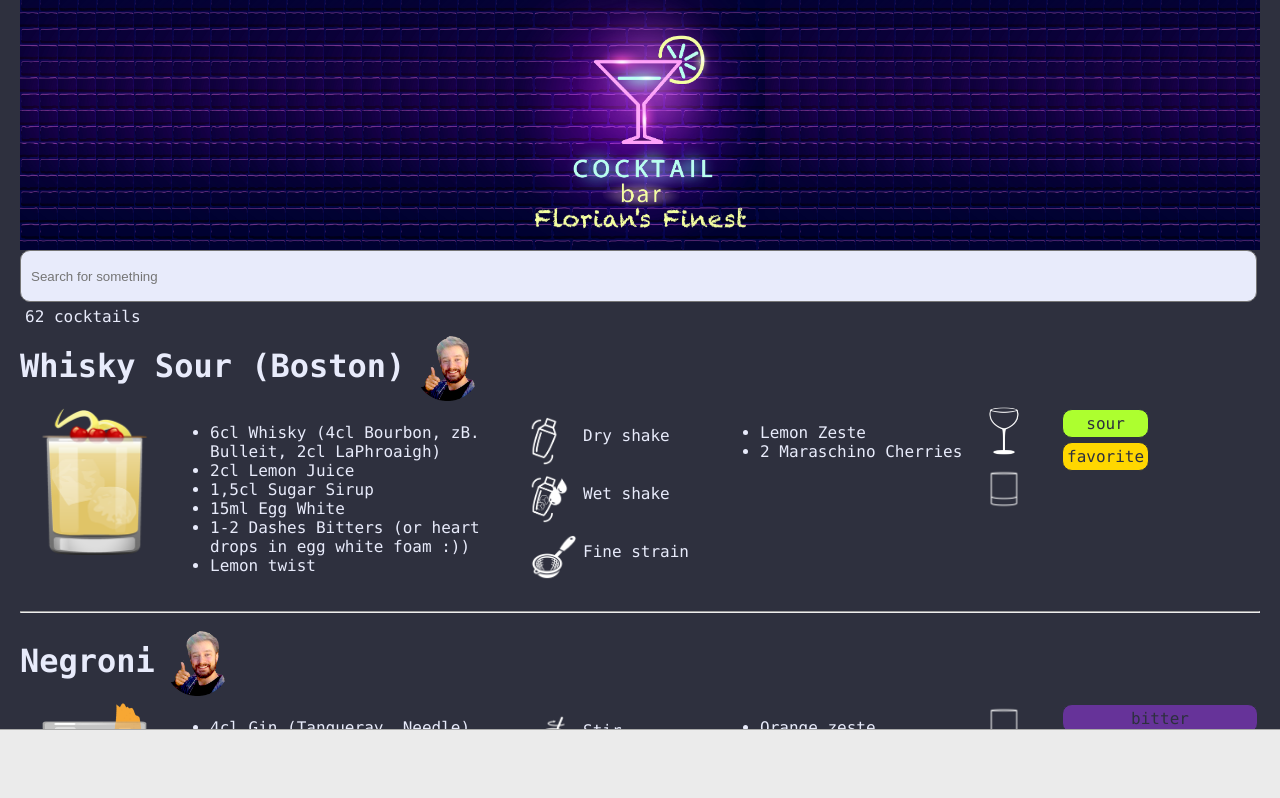
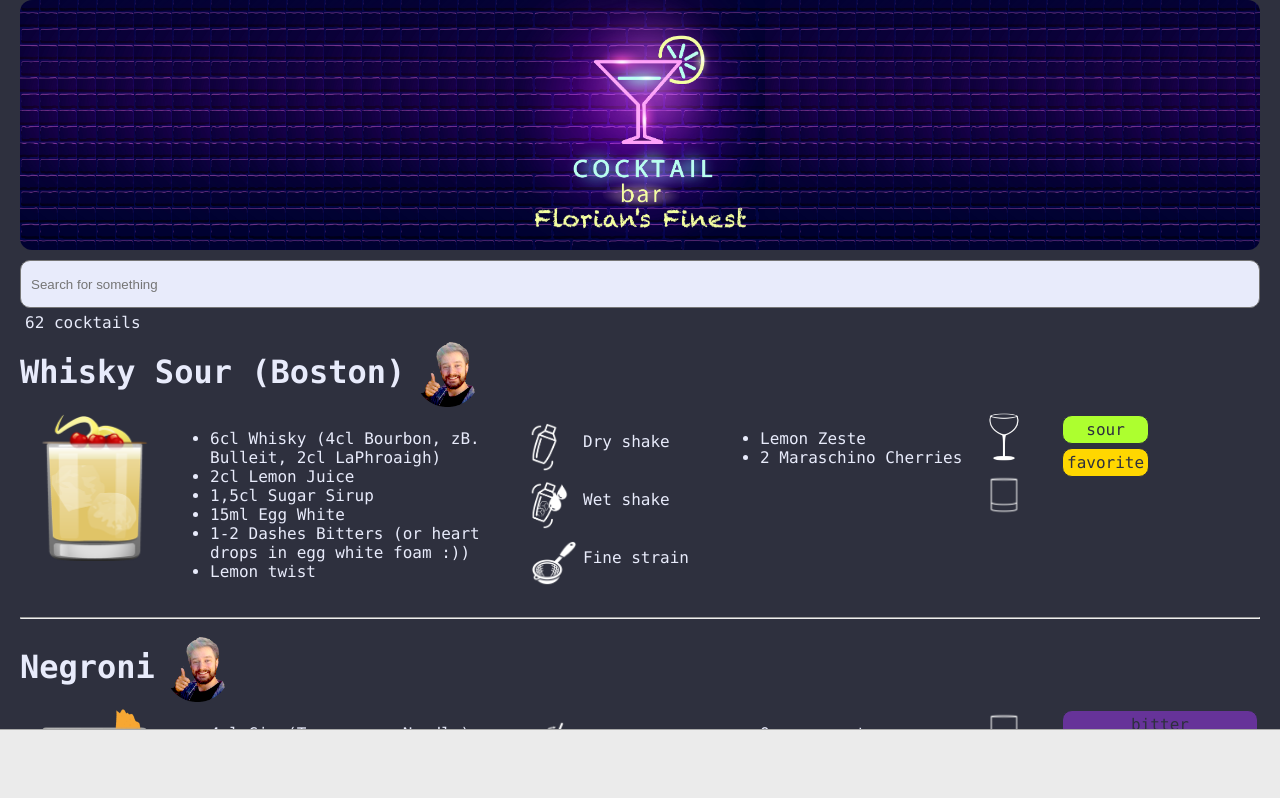
Before and after one commit to FlorianLiebhart/cocktails, a React (Create React App) app: page / in a window 1280 px wide. Shown: the top 798 px of the page. Built offline with nearby package versions, Linux system fonts and the light colour scheme.

Commit message:
improve banner style
Signed-off-by: Florian Liebhart <flo.liebhart@gmail.com>

```diff
--- a/src/App.css
+++ b/src/App.css
@@ -12,4 +12,6 @@
     background-repeat: repeat-x;
     height: 250px;
     background-size: contain;
+    border-radius: 12px;
+    margin-bottom: 10px;
 }
--- a/src/App.tsx
+++ b/src/App.tsx
@@ -161,12 +161,13 @@ function App() {
                 style={{
                     display: 'flex',
                     height: '48px',
-                    width: '98%',
+                    width: '100%',
                     borderRadius: '10px',
                     borderStyle: 'solid',
                     borderWidth: '1px',
                     paddingLeft: '10px',
-                    paddingRight: '10px'
+                    paddingRight: '10px',
+                    boxSizing: 'border-box'
                 }}
                 onChange={(ev) => {
                     setFilter(ev.target.value);
--- a/src/domain/cocktails.ts
+++ b/src/domain/cocktails.ts
@@ -114,7 +114,6 @@ const whiskysour = {
     history: [],
     notes: []
 };
-
 
 const negroni = {
     id: "negroni",
```
